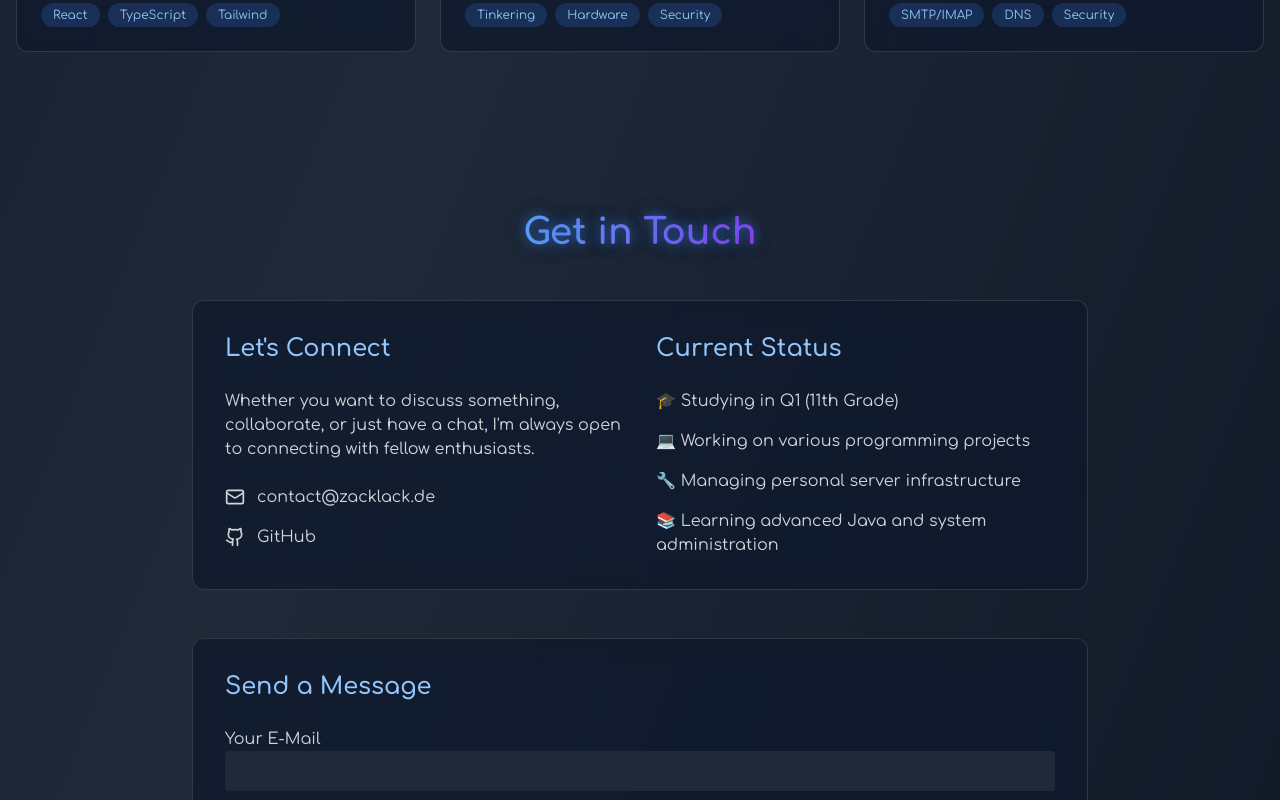
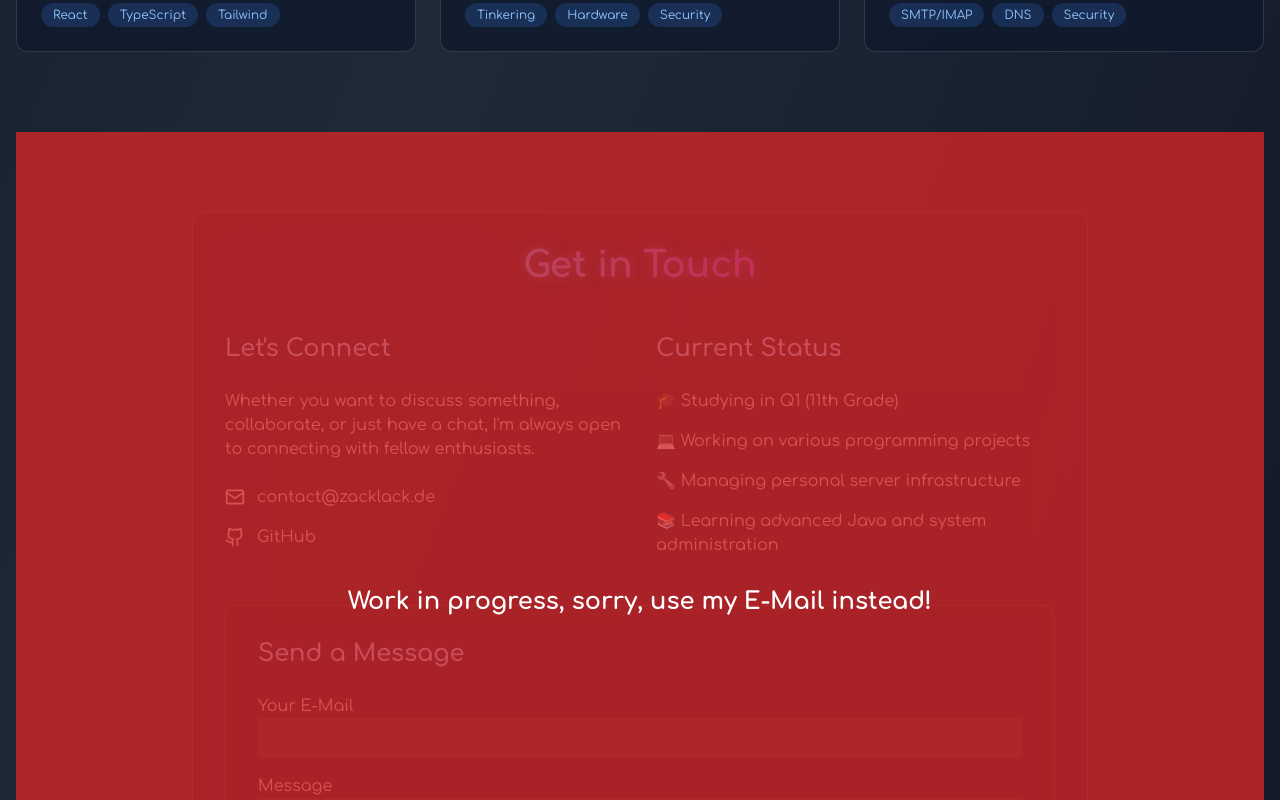
Before and after one commit to Zzackllack/Portfolio, a React (Vite) app: page / in a window 1280 px wide. Shown: the part 2080-2880 px from the top of the page. Built offline with nearby package versions, Linux system fonts and the light colour scheme.

Commit message:
Update ContactSection with a work-in-progress message and adjust layout for improved user experience

```diff
--- a/src/components/ContactSection.tsx
+++ b/src/components/ContactSection.tsx
@@ -4,7 +4,6 @@ import { Mail, Github } from "lucide-react";
 export default function ContactSection() {
   const [email, setEmail] = useState("");
   const [message, setMessage] = useState("");
-
   const handleSubmit = (e: React.FormEvent) => {
     e.preventDefault();
     // Handle form submission logic here -- NEEDS IMPLEMENTATION
@@ -13,13 +12,18 @@ export default function ContactSection() {
   };
 
   return (
-    <section id="contact" className="py-20 fade-in">
+    <section id="contact" className="relative py-20 fade-in">
+      <div className="absolute inset-0 bg-red-600 bg-opacity-75 flex items-center justify-center z-10">
+        <p className="text-white text-2xl font-bold text-center">
+          Work in progress, sorry, use my E-Mail instead!
+        </p>
+      </div>
+      <div className="relative max-w-4xl mx-auto glass p-8 rounded-xl slide-up z-0">
         <h2 className="text-4xl font-bold text-center mb-12 glow">
           <span className="bg-clip-text text-transparent bg-gradient-to-r from-blue-400 to-purple-600">
             Get in Touch
           </span>
         </h2>
-      <div className="max-w-4xl mx-auto glass p-8 rounded-xl slide-up">
         <div className="grid md:grid-cols-2 gap-8">
           <div className="space-y-6">
             <h3 className="text-2xl font-semibold text-blue-300">
@@ -66,7 +70,6 @@ export default function ContactSection() {
             </div>
           </div>
         </div>
-      </div>
         <div className="max-w-4xl mx-auto glass p-8 rounded-xl mt-12 slide-up">
           <h3 className="text-2xl font-semibold text-blue-300 mb-6">
             Send a Message
@@ -105,6 +108,7 @@ export default function ContactSection() {
             </button>
           </form>
         </div>
+      </div>
     </section>
   );
 }
```
Lines whose indentation alone changed are shown as unchanged.
